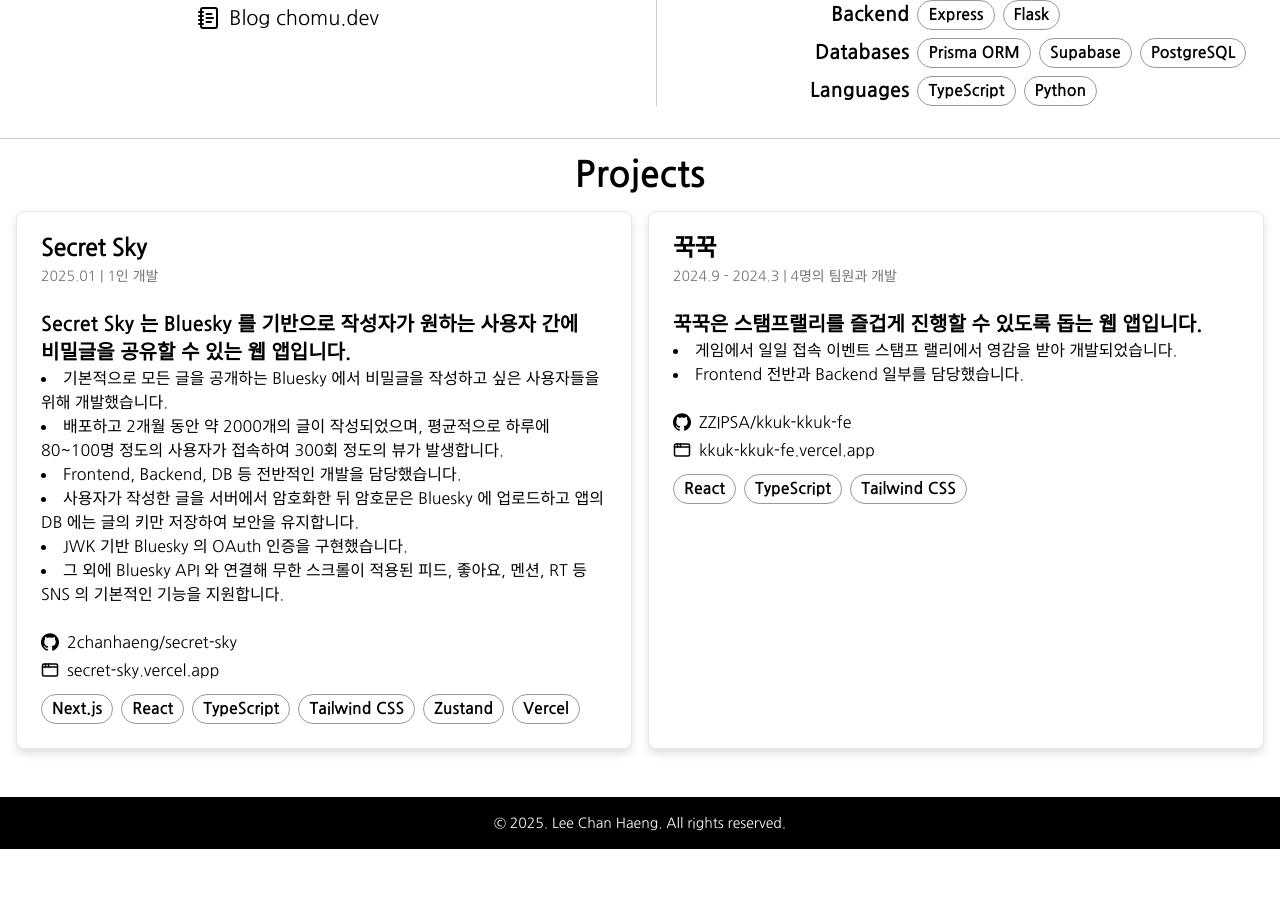
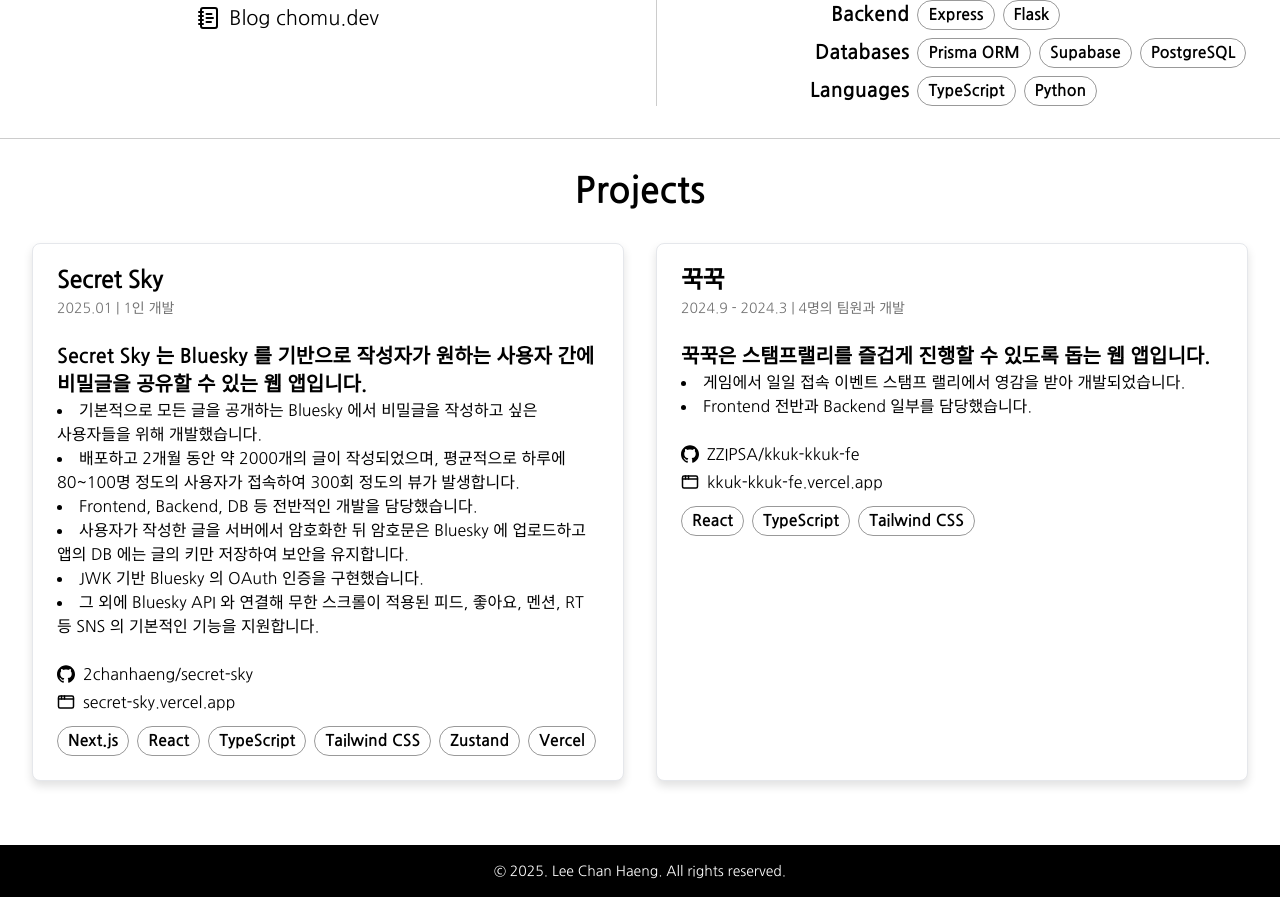
Before and after one commit to 2chanhaeng/2chanhaeng.github.io, a Next.js app: page /portfolio in a window 1280 px wide. Shown: the part 980-1877 px from the top of the page. Before the commit the page ends 1829 px from the top, so only its background shows below. Built offline with nearby package versions, Linux system fonts and the light colour scheme.

Commit message:
add transform for projects

```diff
--- a/app/portfolio/components/Projects/Project/index.tsx
+++ b/app/portfolio/components/Projects/Project/index.tsx
@@ -37,7 +37,7 @@
   teams,
 }: ProjectProps) {
   return (
-    <Card>
+    <Card className="hover:scale-105 transition-transform">
       <CardHeader>
         <CardTitle>{name}</CardTitle>
         <CardDescription>
--- a/app/portfolio/components/Projects/index.tsx
+++ b/app/portfolio/components/Projects/index.tsx
@@ -5,7 +5,7 @@
   return (
     <section
       id="projects"
-      className="col-span-full grid grid-cols-1 md:grid-cols-2 p-4 gap-4 border-t border-fg/20"
+      className="col-span-full grid grid-cols-1 lg:grid-cols-2 p-8 gap-8 border-t border-fg/20"
     >
       <h2 className="col-span-full">Projects</h2>
       {projects.map((project) => (
```
